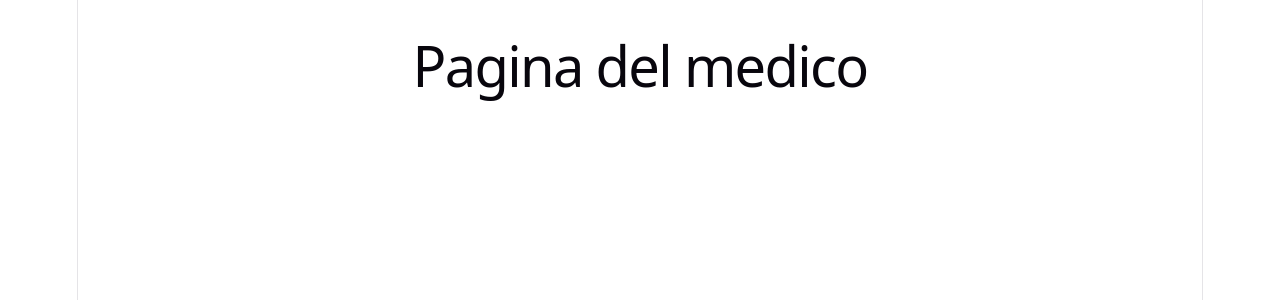
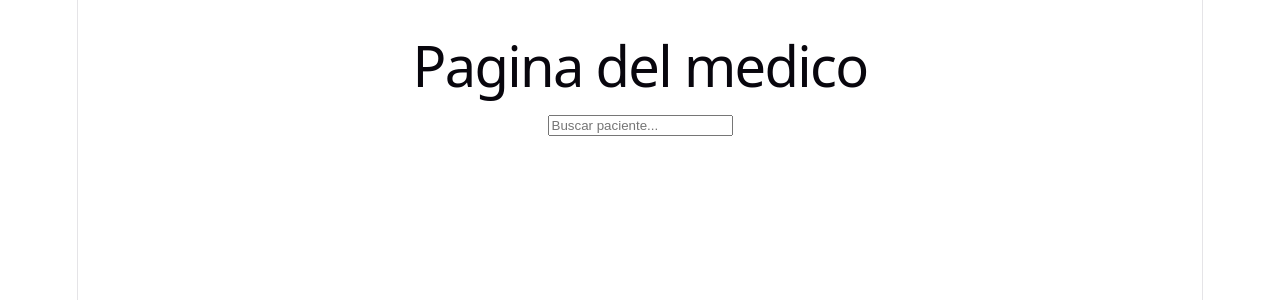
Before and after one commit to Felibeck/MedEx-Frontend, a React (Vite) app: page /doctor in a window 1280 px wide. Shown: the top 300 px of the page. Built offline with nearby package versions, Linux system fonts and the light colour scheme; the HTML template or start-up script is replaced by a standard one.

Commit message:
creación de tipos y nuevos componentes

```diff
--- a/src/components/mobile/infoEstudio/index.tsx
+++ b/src/components/mobile/infoEstudio/index.tsx
@@ -23,7 +23,7 @@ const infoEstudio = ( {fotos, tipoEstudio, fecha, institucion, informe, medico}:
                     <p>{informe}</p>
 
                     <div>
-                        <img src={medico.foto} alt={medico.nombre} />
+                        <img src={medico.fotoPerfil} alt={medico.nombre} />
                         <p>{medico.especialidad}</p>
                         <p>{medico.nombre}</p>
                     </div>
--- a/src/components/web/doctorHome.tsx
+++ b/src/components/web/doctorHome.tsx
@@ -1,10 +1,18 @@
+import { useState } from "react";
 import type PatientHome from "../mobile/patientHome";
+import SearchBar from "./searchBar";
 
 const doctorHome = () => {
+
+    const [dni, setDni] = useState("");
+
   return (
     <main style={{ padding: 20 }}>
       <h1>Pagina del medico</h1>
+      <SearchBar setDni={setDni} />
+        <h1>{dni}</h1>
     </main>
+
   );
 };
 
--- a/src/components/web/searchBar/index.tsx
+++ b/src/components/web/searchBar/index.tsx
@@ -0,0 +1,27 @@
+import { useState } from "react";
+const SearchBar = ({ setDni }) => {
+
+    const handleSubmit = (e) => {
+        e.preventDefault();
+    }
+
+  return (
+
+    <>
+
+    <form>
+        <input
+          type="text"
+          placeholder="Buscar paciente..."
+          onSubmit={handleSubmit}
+          onChange={(e) => setDni(e.target.value)}
+        />
+    </form>
+
+    </>
+
+
+  )
+};
+
+export default SearchBar;
```
Also changed, not shown: src/types/Usuario.ts (added, +8 -0 lines), src/types/medico.ts (+8 -5 lines), src/types/paciente.ts (added, +11 -0 lines), src/components/web/sidebar/index.tsx (added), src/components/web/sidebar/sidebar.css (added).
